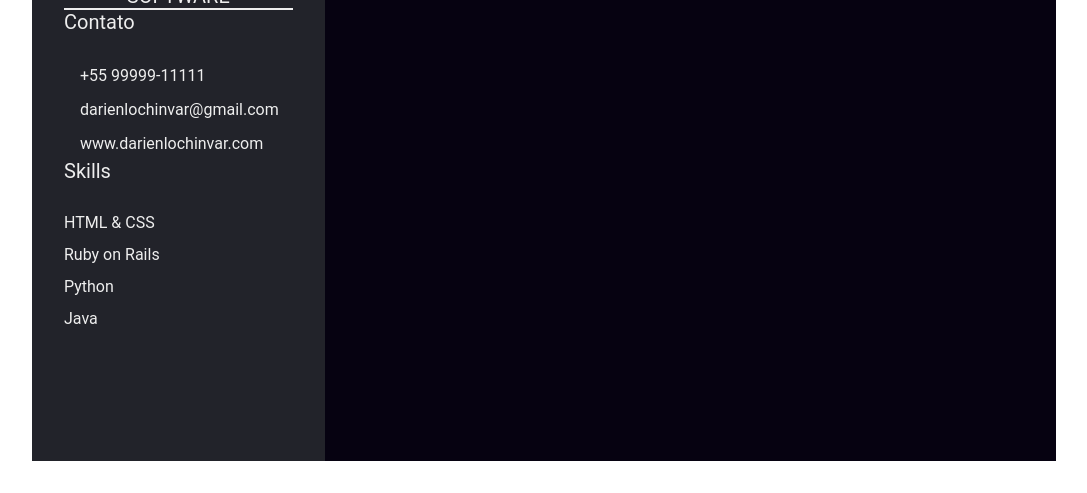
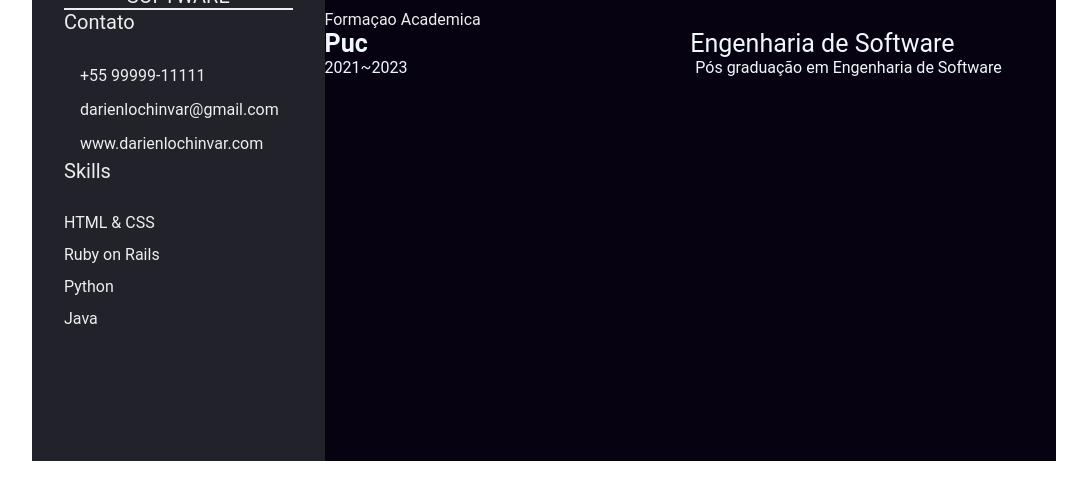
Before and after one commit to headBodyLife/devweekgit.github.io, a plain HTML site: page index.html in a window 1280 px wide. Shown: the part 371-864 px from the top of the page, without its empty margins (96-1183 px from the left). Drawn offline with Linux system fonts and the light colour scheme.

Commit message:
feature: add school academy (#4)

```diff
--- a/index.html
+++ b/index.html
@@ -58,6 +58,8 @@
             <br> sistemas digitais e processos da cadeia de suprimentos.
           </p>
         </section>
+      </div>
+
 
 
       <section class="experience gap">
@@ -84,9 +86,22 @@
           </div>
         </div>
       </section>
+      <section class="education gap">
+        <div class="right-title">Formaçao Academica</div>
+        <div class="education-contents">
+          <div class="education-left">
+            <p class="education-school-name">Puc</p>
+            <p class="education-time-period">2021~2023</p>
+          </div>
+          <div class="education-right">
+            <p class="education-subject">Engenharia de Software</p>
+            <p class="education-desc">
+              Pós graduação em Engenharia de Software
+            </p>
+          </div>
         </div>
       </section>
-
+    </section>
   </main>
 </body>
 
--- a/style.css
+++ b/style.css
@@ -1,4 +1,3 @@
-
 * {
     margin: 0;
     padding: 0;
@@ -29,7 +28,7 @@
     border-radius: 0px 60px 0px 0px;
 }
 
-.left-section-contents{
+.left-section-contents {
     padding: 2rem 2rem;
 }
 
@@ -83,6 +82,7 @@
 .skills ul {
     padding-top: 1.5rem;
 }
+
 .skills ul li p {
     padding: .4rem 0;
     color: #eeeeee;
@@ -99,6 +99,7 @@
 .gap {
     padding-bottom: 2rem;
 }
+
 .about-me-contents {
     font-size: 18px;
     color: #eeeeee;
@@ -116,6 +117,7 @@
 .exp-company-name,
 .education-school-name,
 .awards-company-name {
+    color: #F1F8FD;
     font-size: 25px;
     font-weight: bold;
 }
```
Lines whose indentation alone changed are shown as unchanged.
